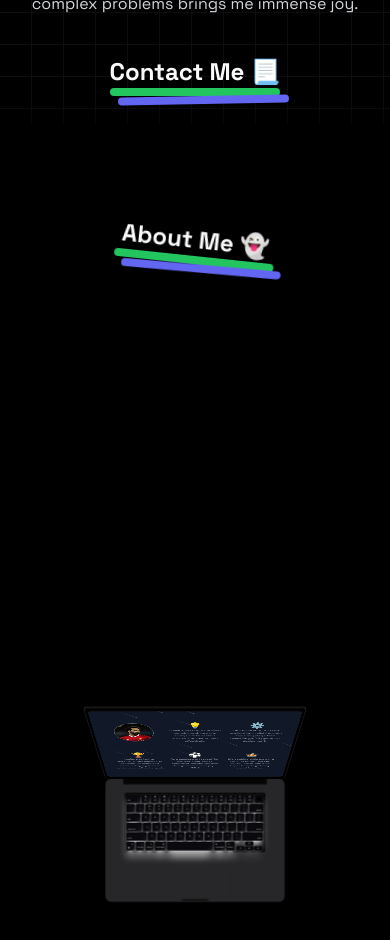
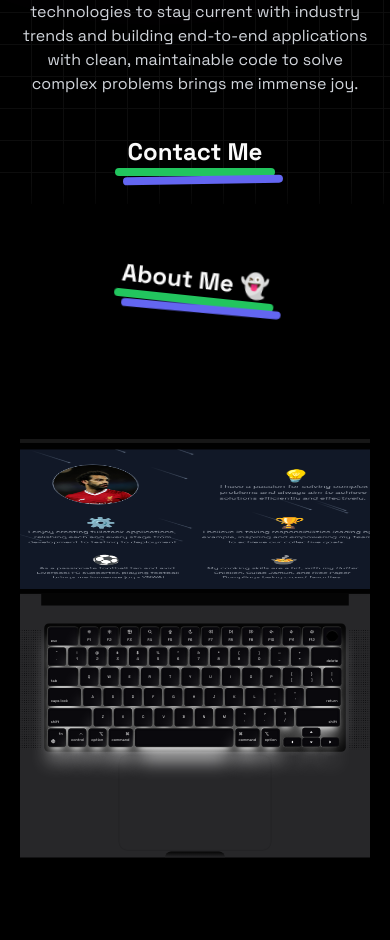
Before and after one commit to Sheel-ui/portfolio, a Next.js app: page / in a window 390 px wide. Shown: the part 660-1600 px from the top of the page. Built offline with nearby package versions, Linux system fonts and the light colour scheme.

Commit message:
Scale About section for mobile screens

```diff
--- a/src/app/page.tsx
+++ b/src/app/page.tsx
@@ -17,7 +17,7 @@ export default function Home() {
 				</div>
 				<div className="h-10 xl:h-32 bg-gradient-to-t from-black absolute -bottom-5 left-0 xl:bottom-0 w-full "></div>
 			</div>
-			<div className="sm:max-w-[95%] md:max-w-[90%] lg:max-w-[85%] xl:max-w-[75%] mx-auto p-5 mt-20">
+			<div className="sm:max-w-[95%] md:max-w-[90%] lg:max-w-[85%] xl:max-w-[75%] mx-auto p-5">
 				<About />
 				<Skills />
         		<Education />
--- a/src/components/sections/About.tsx
+++ b/src/components/sections/About.tsx
@@ -4,10 +4,10 @@ import { MacbookScroll } from "../ui/macbook-scroll";
 
 export default function About() {
 	return (
-		<div id="about">
+		<div id="about" className="pt-10 reletive">
 			<Title
 				text="About Me 👻"
-				className="flex flex-col items-center justify-center text-center rotate-6"
+				className="flex flex-col items-center justify-center text-center rotate-6 sm:mb-24"
 			></Title>
 			<div className="overflow-hidden w-full">
 				<MacbookScroll showGradient={false} />
--- a/src/components/sections/Hero.tsx
+++ b/src/components/sections/Hero.tsx
@@ -1,4 +1,3 @@
-import { MovingBorderBtn } from "@/components/ui/moving-border";
 import Link from "next/link";
 import Title from "./Title";
 import { FlipWords } from "../ui/flip-words";
@@ -9,20 +8,20 @@ export default function Hero() {
 	return (
 		<div className="min-h-[60vh] flex gap-14 flex-col-reverse lg: gap-0 lg:flex-row items-center justify-between animate-move-up">
 			<div className="space-y-10 text-center lg:text-left">
-				<h1 className="text-3xl lg:text-6xl font-bold">
+				<h1 className="text-3xl lg:text-6xl font-bold mt-10 lg:mt-0">
 					Nice to meet you! 👋 <br />{" "}
 					<span className="underline underline-offset-8 decoration-green-500">
 						<FlipWords words={words} />
 					</span>
 				</h1>
-				<p className="md:w-3/4 text-md text-gray-300">
+				<p className="lg:w-3/4 text-md text-gray-300">
 					{heroText}
 				</p>
 				<Link
 					href={"mailto:sheeltaskar64@gmail.com"}
 					className="inline-block"
 				>
-					<Title text="Contact Me 📃"></Title>
+					<Title text="Contact Me"></Title>
 				</Link>
 			</div>
 			<div className="relative">
@@ -37,14 +36,6 @@ export default function Hero() {
 					</div>
 					<div className="glow absolute top-[40%] right-1/2 -z-10"></div>
 				</div>
-				{/* <div className="absolute bottom-5 sm:bottom-14 left-0 sm:-left-10">
-					<MovingBorderBtn
-						borderRadius="0.5rem"
-						className="p-3 font-semibold"
-					>
-						<p>🚀 Available for Work</p>
-					</MovingBorderBtn>
-				</div> */}
 			</div>
 		</div>
 	);
--- a/src/components/sections/Navbar.tsx
+++ b/src/components/sections/Navbar.tsx
@@ -10,7 +10,7 @@ export default function Navbar() {
 	};
 
 	return (
-		<div className="py-10 relative">
+		<div className="py-10 relative mb-10 lg:mb-0">
 			<nav className="flex justify-between items-center animate-move-down">
 				<h1 className="text-2xl font-bold underline underline-offset-8 decoration-green-500 -rotate-2">
 					Sheel Taskar 👨🏻‍💻
@@ -24,13 +24,15 @@ export default function Navbar() {
 				</div>
 
 				<div className="md:hidden  flex justify-between items-center md:animate-move-down ">
-					<button onClick={toggleNav} className="hover:scale-125 transition-all">
+					<button
+						onClick={toggleNav}
+						className="hover:scale-125 transition-all"
+					>
 						{!isClick ? <GiHamburgerMenu /> : <GrClose />}
 					</button>
 				</div>
 			</nav>
-			{
-				isClick && (
+			{isClick && (
 				<div className="pt-2 md:hidden flex flex-col items-end w-full space-y-2 animate-slideInDown overflow-hidden absolute z-10">
 					<a href="#about">About</a>
 					<a href="#skills">Skills</a>
@@ -38,8 +40,7 @@ export default function Navbar() {
 					<a href="#projects">Projects</a>
 					<a href="#contact">Contact</a>
 				</div>
-				)
-			}
+			)}
 		</div>
 	);
 }
--- a/src/components/ui/macbook-scroll.tsx
+++ b/src/components/ui/macbook-scroll.tsx
@@ -72,16 +72,16 @@ export const MacbookScroll = ({
 	return (
 		<div
 			ref={ref}
-			className=" min-h-[150vh] sm:min-h-[150vh]  flex flex-col items-center py-0 md:pb-80 justify-start flex-shrink-0 [perspective:800px] transform md:scale-100  scale-[0.35] sm:scale-50"
+			className=" min-h-[1100px]  flex flex-col items-center py-0 md:pb-80 justify-start flex-shrink-0 [perspective:800px] transform  scale-75 sm:scale-100"
 		>
-			<motion.h2
+			{/* <motion.h2
 				style={{
 					translateY: textTransform,
 					opacity: textOpacity,
 				}}
 				className="dark:text-white text-neutral-800 text-3xl font-bold mb-20 text-center"
-			></motion.h2>
-			{/* Lid */}
+			></motion.h2> */}
+
 			<Lid
 				src={src}
 				scaleX={scaleX}
@@ -112,7 +112,7 @@ export const MacbookScroll = ({
 					<div className="h-40 w-full absolute bottom-0 inset-x-0 bg-gradient-to-t dark:from-black from-white via-white dark:via-black to-transparent z-50"></div>
 				)}
 			</div>
-			<div className="h-10 xl:h-16 bg-gradient-to-t from-black absolute -bottom-5 left-0 xl:bottom-0 w-full "></div>
+			<div className="h-0 sm:h-16 bg-gradient-to-t from-black absolute -bottom-5 left-0 xl:bottom-0 w-full "></div>
 		</div>
 	);
 };
@@ -164,7 +164,7 @@ export const Lid = ({
 						<div className=" w-full relative">
 							<div className="absolute inset-0 h-full w-full  transform scale-[0.80]" />
 							<div className="relative shadow-xl bg-gray-900 p-4 h-[390px] overflow-hidden rounded-lg flex flex-col justify-end items-start">
-								<div className="h-full w-full grid grid-rows-2 grid-cols-3 gap-4 p-4">
+								<div className="h-full w-full grid grid-rows-2 grid-cols-2 md:grid-cols-3 gap-4 p-4">
 									<div className=" rounded-lg flex flex-col justify-center items-center">
 									<Image
 									src="/logo/pic.jpg"
```
Lines whose indentation alone changed are shown as unchanged.
